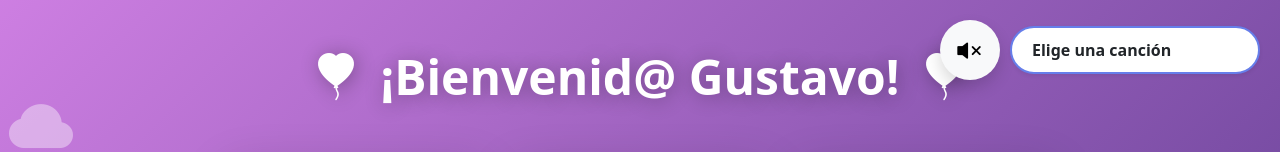
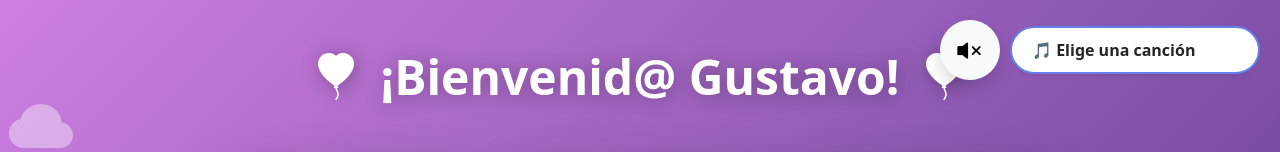
Before and after one commit to mariselaor/gustavito_v2, a Vue app in the folder frontend/: page /home in a window 1280 px wide. Shown: the top 152 px of the page. Built offline with nearby package versions, Linux system fonts and the light colour scheme.

Commit message:
cambio
quite la etiqueta de i

```diff
--- a/frontend/src/views/Home.vue
+++ b/frontend/src/views/Home.vue
@@ -39,9 +39,7 @@
         <i :class="isMusicPlaying ? 'bi bi-volume-up-fill' : 'bi bi-volume-mute-fill'"></i>
       </button>
       <select v-model="selectedSong" @change="changeSong" class="song-selector form-select shadow-sm">
-        <option value="">
-          <i class="bi bi-music-note-beamed"></i> Elige una canción
-        </option>
+          <option value="">🎵 Elige una canción</option>
         <option value="happy">🎉 Happy - Pharrell Williams</option>
         <option value="baby-shark">🦈 Baby Shark</option>
         <option value="twinkle">⭐ Twinkle Twinkle Little Star</option>
```
